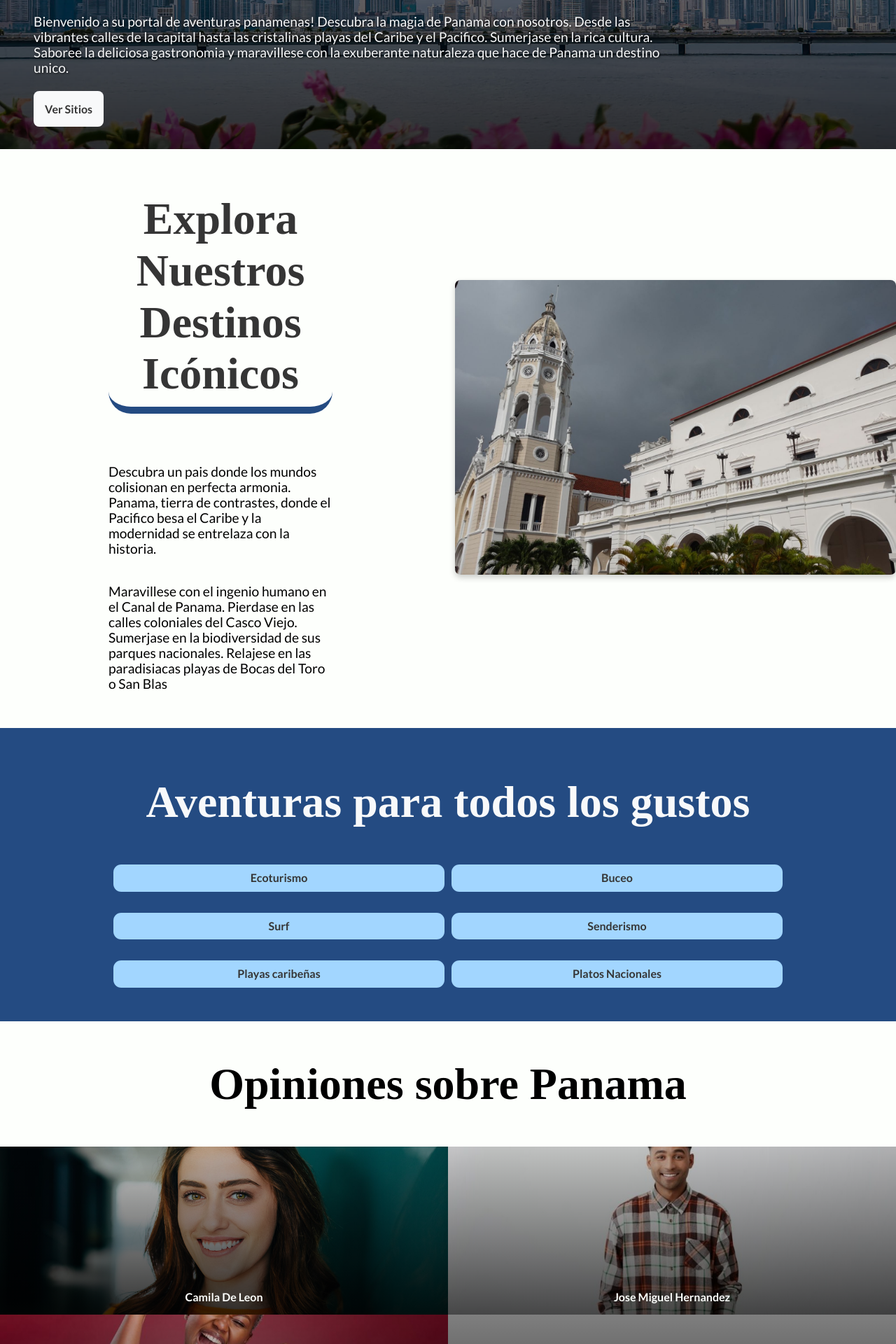
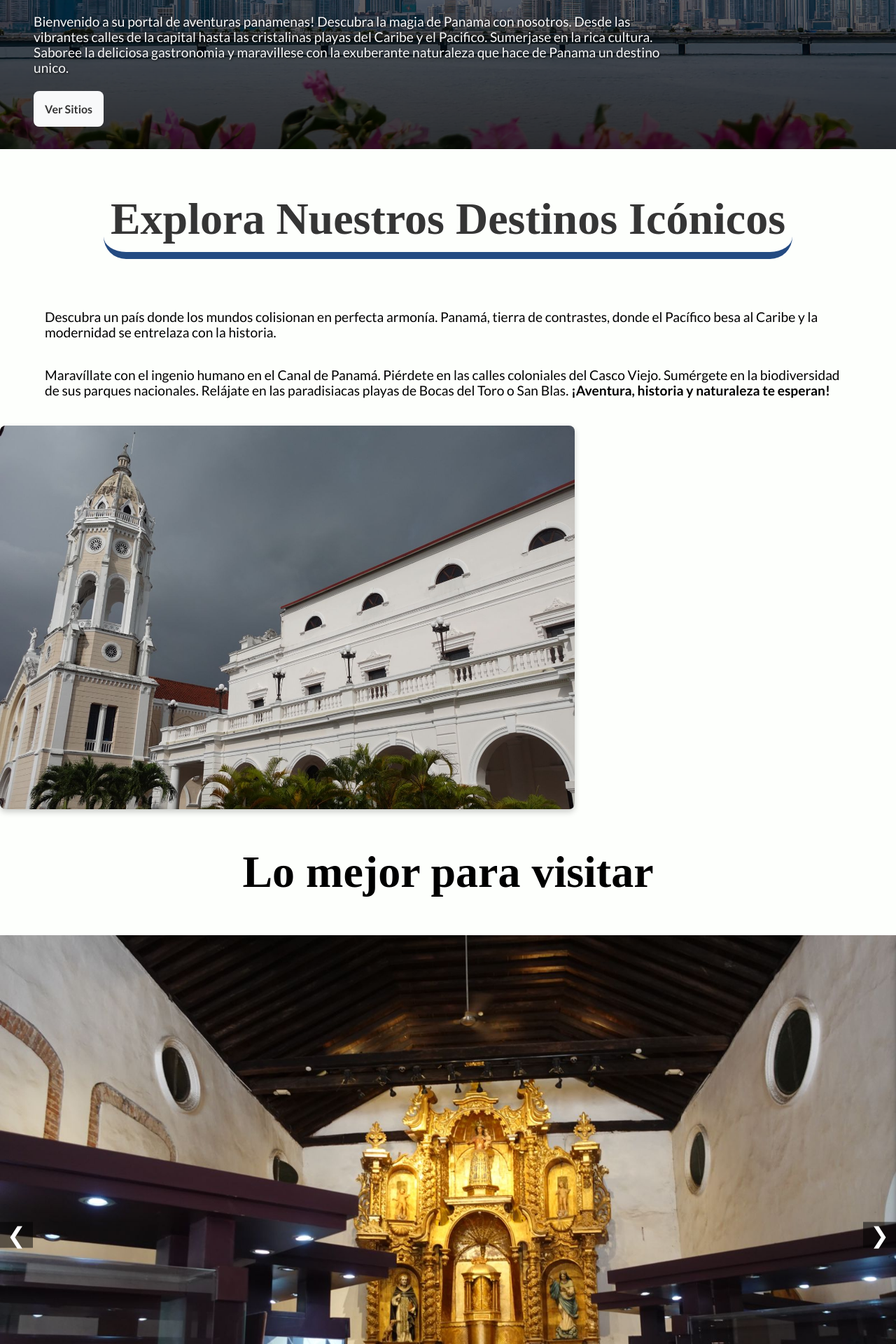
Before and after one commit to Rodrigu157/Panaviews, a PHP site: page / in a window 1280 px wide. Shown: the part 200-2120 px from the top of the page at 70% size. Run offline with PHP 8.4, Linux system fonts and the light colour scheme; some web fonts are replaced; grey boxes are pictures that could not be loaded.

Commit message:
new: lugares para visitar

```diff
--- a/css/style.css
+++ b/css/style.css
@@ -74,7 +74,7 @@ h1 {
     top: 0;
     left: 0;
     z-index: 1000;
-    box-shadow: 0px 4px 8px rgba(0, 0, 0, 0.1);
+    box-shadow: 0px 4px 8px rgba(0, 0, 0, 0.8);
     background-color: #fdfffc;
     width: 100%;
     color: #353535;
@@ -109,18 +109,9 @@ h1 {
     margin-top: 1rem;
 }
 
-@media (max-width: 768px) {
-.menu-icon {
-    display: block;
-}
-.mobile-menu {
-    display: none; /* Se mostrará mediante JavaScript */
-}
-}
-
 .info1{
   display: grid;
-  grid-template-columns: 1fr 1fr; /* Dos columnas iguales */
+  grid-template-columns: 1fr; /* Dos columnas iguales */
   gap: 20px; /* Espacio entre imagen y texto */
   margin-bottom: 2em;
 }
@@ -130,7 +121,8 @@ h1 {
     flex-direction: column;
     align-items: center;
     justify-self: center;
-    max-width: 25dvw;
+    max-width: 90dvw;
+    margin: 0 auto;
 }
 .info1 div h2{
     color: #353535;
@@ -153,18 +145,6 @@ h1 {
     border-radius: 8px;
     box-shadow: 0 4px 8px rgba(0, 0, 0, 0.2);
     align-self: center;
-}
-
-@media (max-width: 768px) {
-    .info1{
-        grid-template-columns: 1fr;
-
-    }
-
-    .info1 div{
-        margin: 0 1em;
-        max-width: none;
-    }
 }
 
 .infoSeparador{
@@ -195,6 +175,63 @@ h1 {
     padding: 10px;
     font-weight: bold;
     border-radius: .7rem;
+}
+
+.infoLugares{
+    text-align: center;
+    margin-bottom: 10dvh;
+}
+
+.carousel-container {
+    display: flex;
+    align-items: center;
+    width: 100dvw; /* Ajusta el tamaño del contenedor */
+    overflow: hidden;
+    position: relative;
+}
+
+.carousel-track-container {
+    overflow: hidden;
+    width: 100%;
+}
+
+.carousel-track {
+    display: flex;
+    transition: transform 0.5s ease;
+}
+
+.carousel-image {
+    width: 100%; /* Muestra dos imágenes ocupando cada una el 50% del contenedor */
+    object-fit: cover;
+    box-shadow: 0 4px 8px rgba(0, 0, 0, 0.3);
+}
+
+.carousel-button {
+    background-color: rgba(0, 0, 0, 0.5);
+    color: #fff;
+    border: none;
+    cursor: pointer;
+    font-size: 2em;
+    padding: 0 10px;
+    position: absolute;
+    top: 50%;
+    transform: translateY(-50%);
+    z-index: 1;
+}
+.prev {
+    left: 0;
+}
+.next {
+    right: 0;
+}
+
+.sombra{
+    width: 80dvw;
+    height: 100px;
+    background: linear-gradient(to bottom, rgba(255, 255, 255, 0.5), rgba(0, 0, 0, 0.5));
+    border-radius: 100px / 50px;
+    transform: perspective(500px) rotateX(65deg);
+    margin: 0 auto;
 }
 
 .infoTestimonios{
--- a/index.html
+++ b/index.html
@@ -38,15 +38,32 @@
         <section class="info1">
             <div>
                 <h2>Explora Nuestros Destinos Icónicos</h2>
-                <p>Descubra un pais donde los mundos colisionan en perfecta armonia. Panama,
-                    tierra de contrastes, donde el Pacifico besa el Caribe y la modernidad se entrelaza con la
-                    historia.</p>
-                <p>Maravillese con el ingenio humano en el Canal de Panama. Pierdase en las calles coloniales del
-                    Casco Viejo. Sumerjase en la biodiversidad de sus parques nacionales. Relajese en las paradisiacas playas de Bocas del Toro
-                    o San Blas
+                <p>Descubra un país donde los mundos colisionan en perfecta armonía. Panamá, tierra de contrastes,
+                    donde el Pacífico besa al Caribe y la modernidad se entrelaza con la historia.</p>
+                <p>Maravíllate con el ingenio humano en el Canal de Panamá. Piérdete en las calles coloniales del Casco Viejo.
+                    Sumérgete en la biodiversidad de sus parques nacionales. Relájate en las paradisiacas playas de Bocas del Toro o San Blas.
+                    <strong>¡Aventura, historia y naturaleza te esperan!</strong>
                 </p>
             </div>
             <img src="img/casco.jpg" alt="img-casco">
+        </section>
+
+        <section class="infoLugares">
+            <h2>Lo mejor para visitar</h2>
+            <div class="carousel-container">
+                <button class="carousel-button prev" onclick="previousSlide()">❮</button>
+                <div class="carousel-track-container">
+                    <div class="carousel-track">
+                        <img src="img/museoCatolico.jpg" class="carousel-image" alt="Imagen 1">
+                        <img src="img/museoMolas.jpg" class="carousel-image" alt="Imagen 2">
+                        <img src="img/plazaFrancia.jpg" class="carousel-image" alt="Imagen 3">
+                        <img src="img/summit.JPG" class="carousel-image" alt="Imagen 4">
+                        <!-- Agrega más imágenes aquí si lo deseas -->
+                    </div>
+                </div>
+                <button class="carousel-button next" onclick="nextSlide()">❯</button>
+            </div>
+            <div class="sombra"></div>
         </section>
 
         <section class="infoSeparador">
@@ -60,6 +77,8 @@
                 <li>Platos Nacionales</li>
             </ul>
         </section>
+
+
 
         <section class="infoTestimonios">
             <h2>Opiniones sobre Panama</h2>
```
Also changed, not shown: js/script.js (+38 -0 lines), img/museoCatolico.jpg (added), img/museoMolas.jpg (added), img/plazaFrancia.jpg (added), 1 other file.
